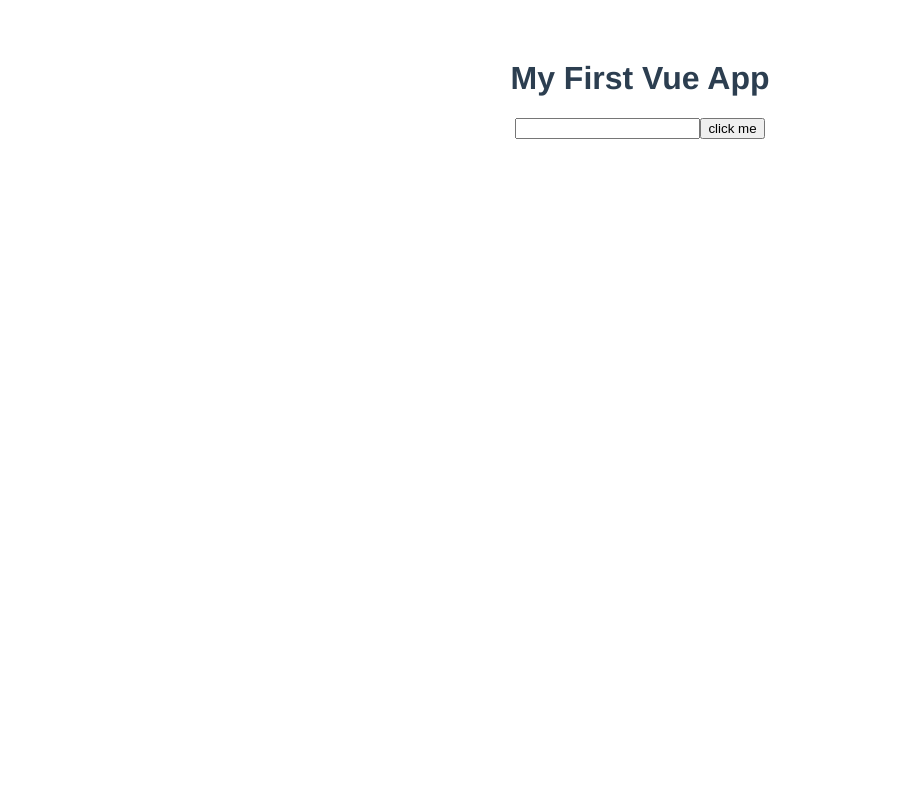
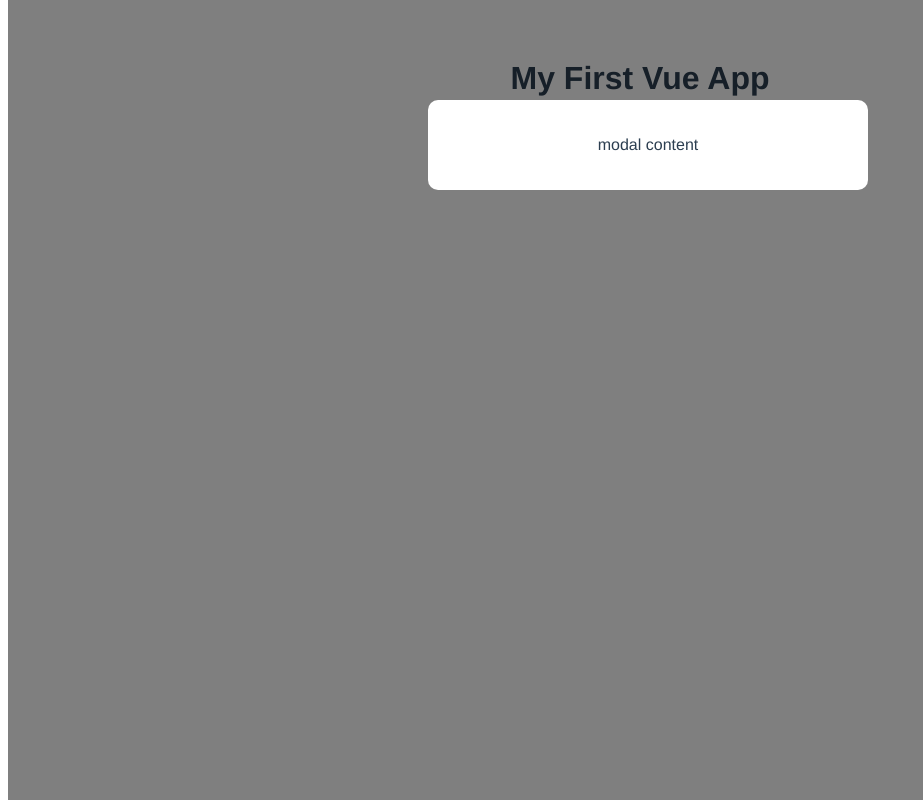
Before and after one commit to hekla00/modal-project, a Vue app: page / in a window 1280 px wide. Shown: the whole page, without its empty margins (0-923 px from the left). Built offline with nearby package versions, Linux system fonts and the light colour scheme.

Commit message:
Lesson 23: Multiple Components

```diff
--- a/src/App.vue
+++ b/src/App.vue
@@ -1,12 +1,10 @@
 <template>
   <h1>{{ title }}</h1>
-  <!-- <HelloWorld msg="Welcome to Your Vue.js App" /> -->
-  <input type="text" ref="name" />
-  <button @click="handleClick">click me</button>
+  <Modal />
 </template>
 
 <script>
-// import HelloWorld from './components/HelloWorld.vue'
+import Modal from "./components/Modal.vue";
 
 export default {
   name: "App",
@@ -15,9 +13,9 @@
       title: "My First Vue App",
     };
   },
-  // components: {
-  //   HelloWorld,
-  // },
+  components: {
+    Modal,
+  },
   methods: {
     handleClick() {
       console.log(this.$refs.name);
--- /dev/null
+++ b/src/components/Modal.vue
@@ -0,0 +1,24 @@
+<template>
+  <div class="backdrop">
+    <div class="modal">
+      <p>modal content</p>
+    </div>
+  </div>
+</template>
+
+<style>
+.modal {
+  width: 400px;
+  padding: 20px;
+  margin: 100px auto;
+  background: white;
+  border-radius: 10px;
+}
+.backdrop {
+  top: 0;
+  position: fixed;
+  background: rgba(0, 0, 0, 0.5);
+  width: 100%;
+  height: 100%;
+}
+</style>
```
Also changed, not shown: src/components/HelloWorld.vue (deleted, +0 -57 lines).
